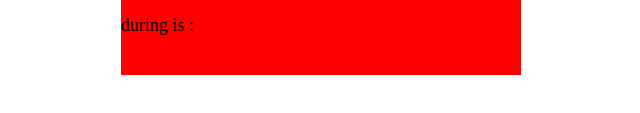
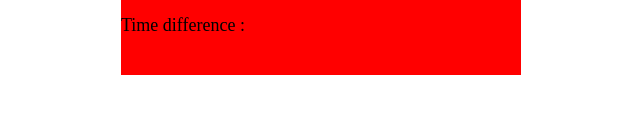
Before and after one commit to MohammadBana23/Date, a plain HTML site: page index.html in a window 1280 px wide. Shown: the part 645-758 px from the top of the page, 319-959 px from the left. Drawn offline with Linux system fonts and the light colour scheme.

Commit message:
change name

```diff
--- a/index.html
+++ b/index.html
@@ -43,7 +43,7 @@
         </hr>
 
         <button id="compuite" type="button" onclick="clickButtom()">Compuite</button><br><br>
-        <label for="during">during is : </label>
+        <label for="timeDifference">Time difference : </label>
         <h2 id="during"></h2>
     </div>
 
--- a/main.js
+++ b/main.js
@@ -5,7 +5,7 @@ function clickButtom() {
     let secondYear = parseInt(document.getElementById("secondYear").value);
     let secondMonth = parseInt(document.getElementById("secondMonth").value);
     let secondDay = parseInt(document.getElementById("secondDay").value);
-    let during = document.getElementById("during");
+    let during = document.getElementById("timeDifference");
 
     let finalYear = secondYear - firstYear;
     let finalMonth = secondMonth - firstMonth;
```
